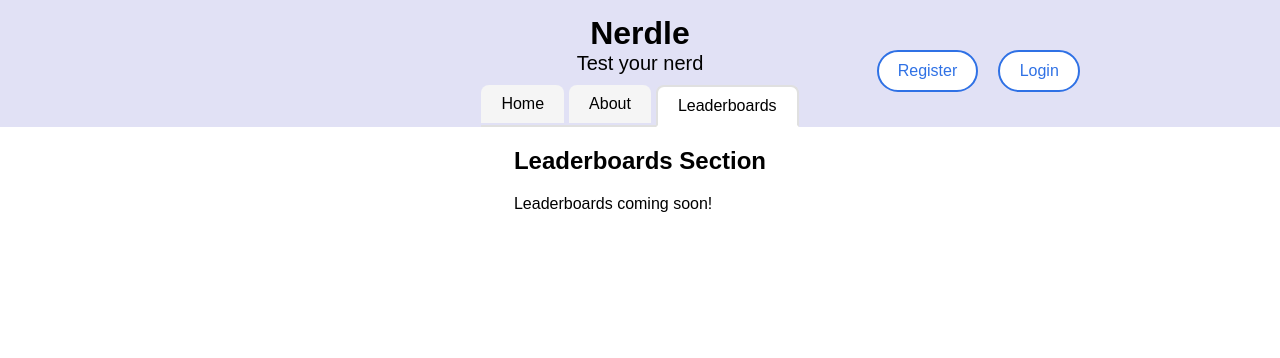
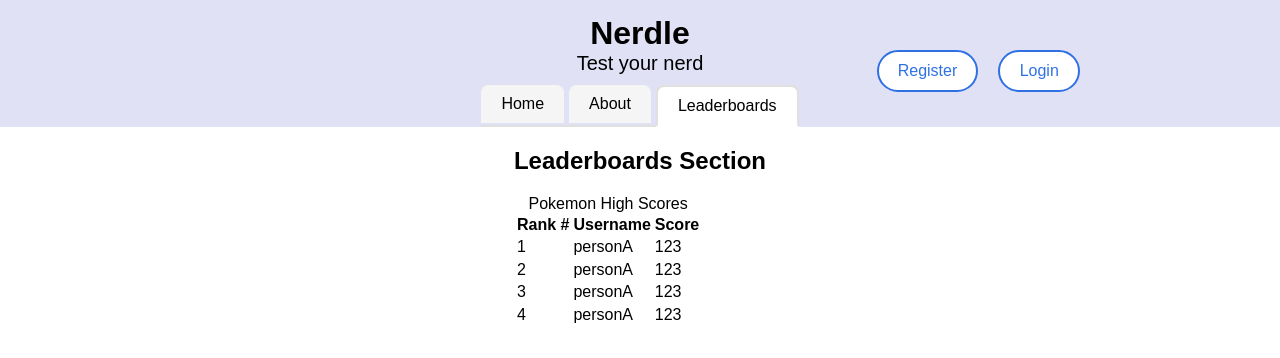
Before and after one commit to paxhuckstep/final_project_frontend, a React (Vite) app: page /leaderboards in a window 1280 px wide. Shown: the top 358 px of the page. Built offline with nearby package versions, Linux system fonts and the light colour scheme; no server answers; a web font is replaced by a local one.

Commit message:
added basic leaderboard structure

```diff
--- a/src/components/Home/Home.jsx
+++ b/src/components/Home/Home.jsx
@@ -129,11 +129,11 @@ function Home({
   const handleNewSolvedWord = (newSolvedWord) => {
     if (!currentUser.solvedWords.includes(newSolvedWord) && isLoggedIn) {
       //  this if doesn't work quite right
-      console.log("this is the first time solving this word!", newSolvedWord);
+      // console.log("this is the first time solving this word!", newSolvedWord);
       const token = getToken();
       addSolvedWord(token, newSolvedWord)
         .then((newUserData) => {
-          console.log("addSolvedWord .then ran: ", newUserData);
+          // console.log("addSolvedWord .then ran: ", newUserData);
           handleNewUserData(newUserData);
         })
         .catch((error) => console.error(error));
--- /dev/null
+++ b/src/components/Leaderboard/Leaderboard.jsx
@@ -0,0 +1,38 @@
+import "./Leaderboard.css";
+
+function Leaderboard() {
+
+  return (
+ <table className="leaderboard">
+    <caption className="leaderboard__caption">Pokemon High Scores</caption>
+    <thead className="leaderboard__head">
+        <tr className="leaderboard__row">
+            <th className="leaderboard__head-data">Rank #</th>
+            <th className="leaderboard__head-data">Username</th>
+            <th className="leaderboard__head-data">Score</th>
+        </tr>
+    </thead>
+    <tbody className="leaderboard__body">
+        <tr className="leaderboard__row">
+            <td className="leaderboard__rank">1</td>
+            <td className="leaderboard__username">personA</td>
+            <td className="leaderboard__score">123</td>
+        </tr>     <tr className="leaderboard__row">
+            <td className="leaderboard__rank">2</td>
+            <td className="leaderboard__username">personA</td>
+            <td className="leaderboard__score">123</td>
+        </tr>     <tr className="leaderboard__row">
+            <td className="leaderboard__rank">3</td>
+            <td className="leaderboard__username">personA</td>
+            <td className="leaderboard__score">123</td>
+        </tr>     <tr className="leaderboard__row">
+            <td className="leaderboard__rank">4</td>
+            <td className="leaderboard__username">personA</td>
+            <td className="leaderboard__score">123</td>
+        </tr>
+    </tbody>
+ </table>
+  );
+}
+
+export default Leaderboard;
--- a/src/components/Leaderboards/Leaderboards.jsx
+++ b/src/components/Leaderboards/Leaderboards.jsx
@@ -1,3 +1,4 @@
+import Leaderboard from "../Leaderboard/Leaderboard";
 import "./Leaderboards.css";
 
 function Leaderboards() {
@@ -5,7 +6,8 @@ function Leaderboards() {
   return (
     <div className="leaderboards">
       <h2 className="leaderboards__title">Leaderboards Section</h2>
-      <p className="leaderboards__description">Leaderboards coming soon!</p>
+      {/* <p className="leaderboards__description">Leaderboards coming soon!</p> */}
+      <Leaderboard />
     </div>
   );
 }
```
Also changed, not shown: src/components/Leaderboard/Leaderboard.css (added).
